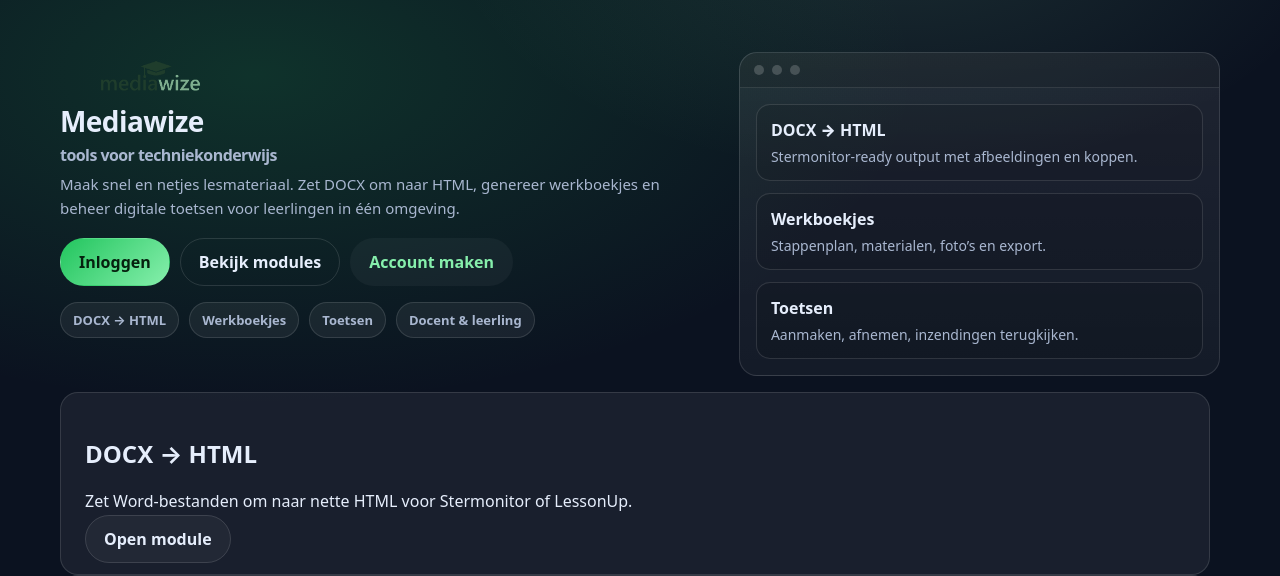
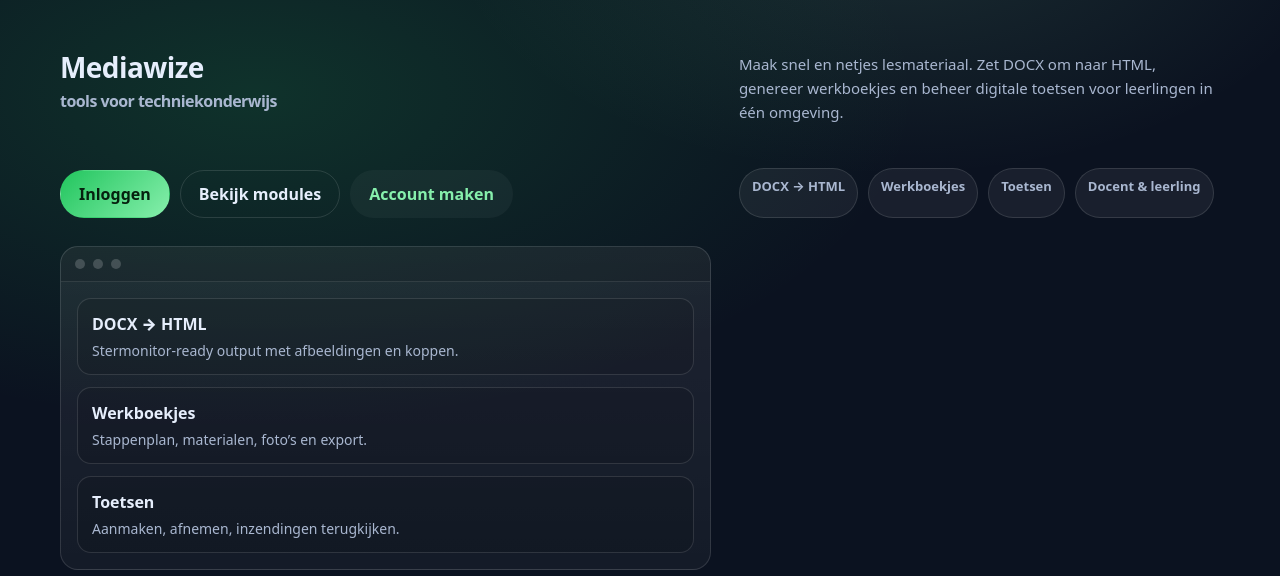
Before and after one commit to tnieuweboer-prog/mediawize, a Flask app: page / in a window 1280 px wide. Shown: the part 74-650 px from the top of the page. Run offline with Flask 3, Linux system fonts and the light colour scheme.

Commit message:
Update home.html 8

```diff
--- a/templates/public/home.html
+++ b/templates/public/home.html
@@ -3,15 +3,6 @@
 
 {% block content %}
 <section class="hero">
-  <div class="hero-left">
-    <div class="brand">
-      <img
-        src="{{ url_for('static', filename='assets/mediawize-logo.webp') }}"
-        alt="Mediawize"
-        class="brand-logo"
-      />
-    </div>
-
     <h1 class="h1">
       Mediawize
       <span class="sub">tools voor techniekonderwijs</span>
```
